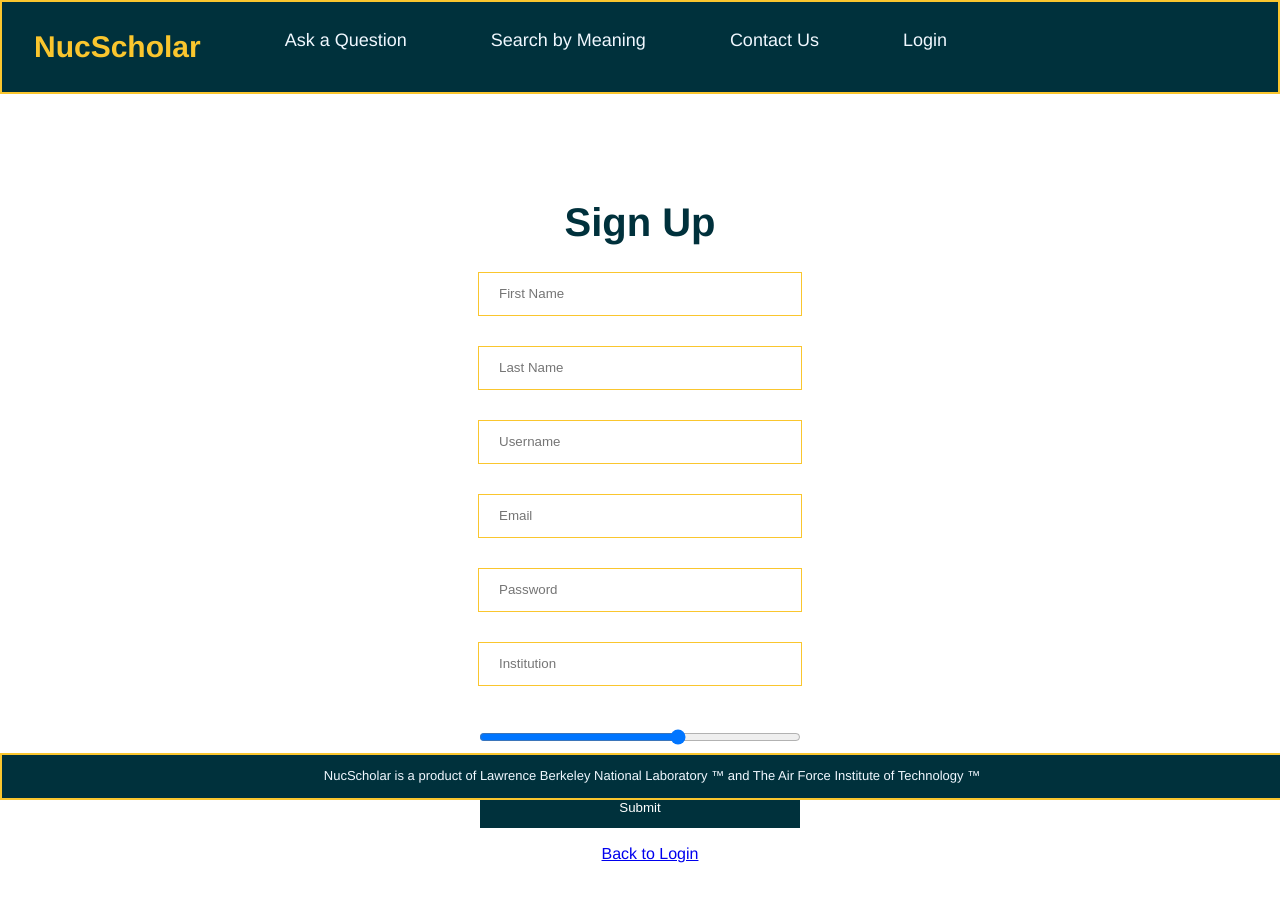
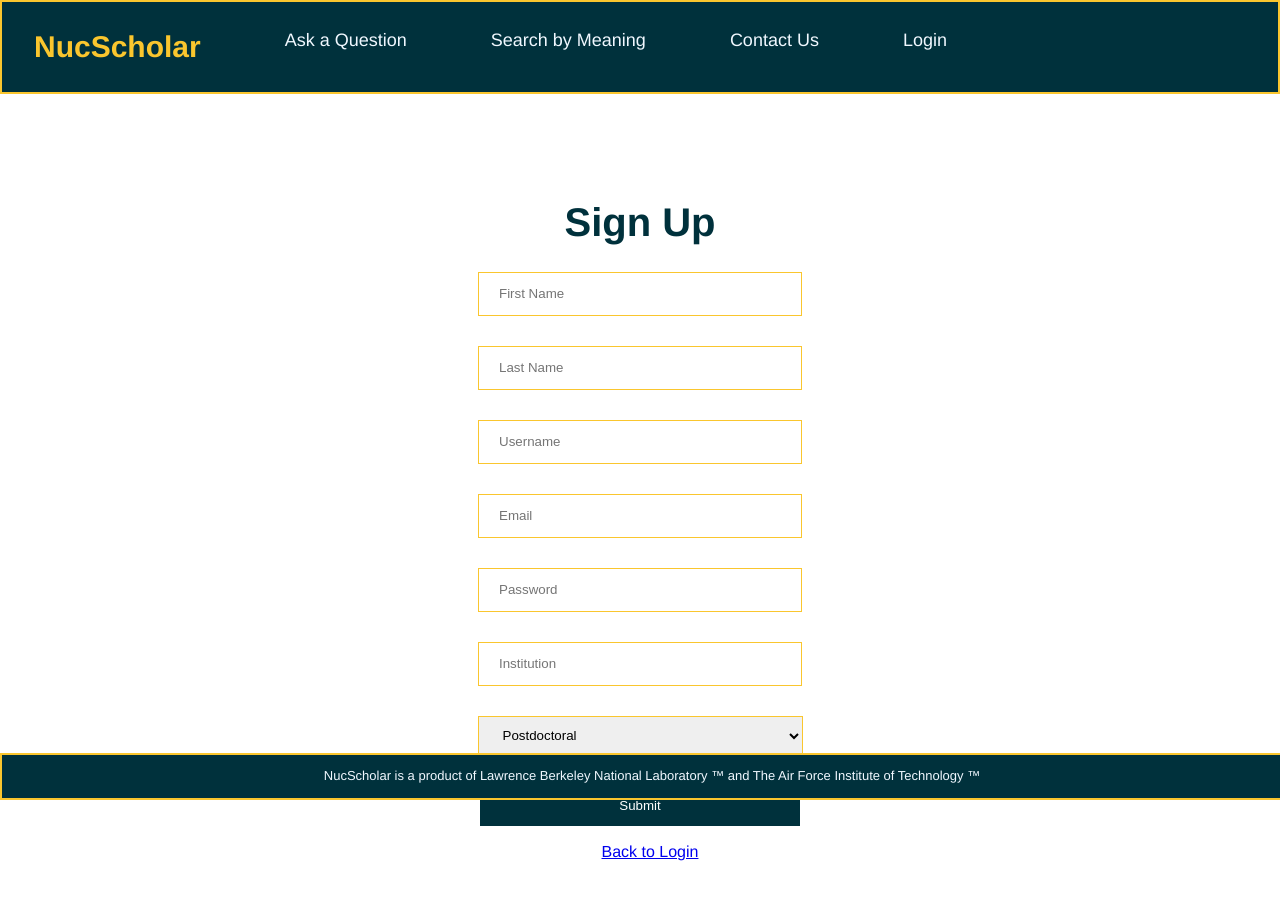
Before and after one commit to dward118/NL-Website, a Vue app in the folder frontend/: page /sign-up in a window 1280 px wide. Shown: the top 902 px of the page. Built offline with nearby package versions, Linux system fonts and the light colour scheme.

Commit message:
Dropdown menu fixes

```diff
--- a/frontend/src/views/SignUp.vue
+++ b/frontend/src/views/SignUp.vue
@@ -11,14 +11,15 @@
         <input type="email"    placeholder="Email"            v-model="email"       autocomplete="email" required/>
         <input type="password" placeholder="Password"         v-model="password"    autocomplete="new-password" required/>
         <input type="text"     placeholder="Institution"      v-model="institution" autocomplete="organization" required/>
-        <input type="range"    placeholder="Experience Level" v-model="experience" required min="0" max="5"/>
-        <!-- <select name="experience" v-model="experience" required>
+        <!-- <input type="range"    placeholder="Experience Level" v-model="experience" required min="0" max="5"/> -->
+        <select name="experience" v-model="experience" required>
           <option value="" disabled selected hidden>Select Your Experience</option>
-          <option value="grad">Grad</option>
-          <option value="undergrad">Undergrad</option>
-          <option value="professor">Professor</option>
-          <option value="adjunct">Adjunct</option>
-        </select> -->
+          <option value="1">Graduate</option>
+          <option value="2">Undergraduate</option>
+          <option value="3">Postdoctoral</option>
+          <option value="4">Junior Staff</option>
+          <option value="5">Staff</option>
+        </select>
         <button type="submit">Submit</button>
       </form>
       <p>
```
